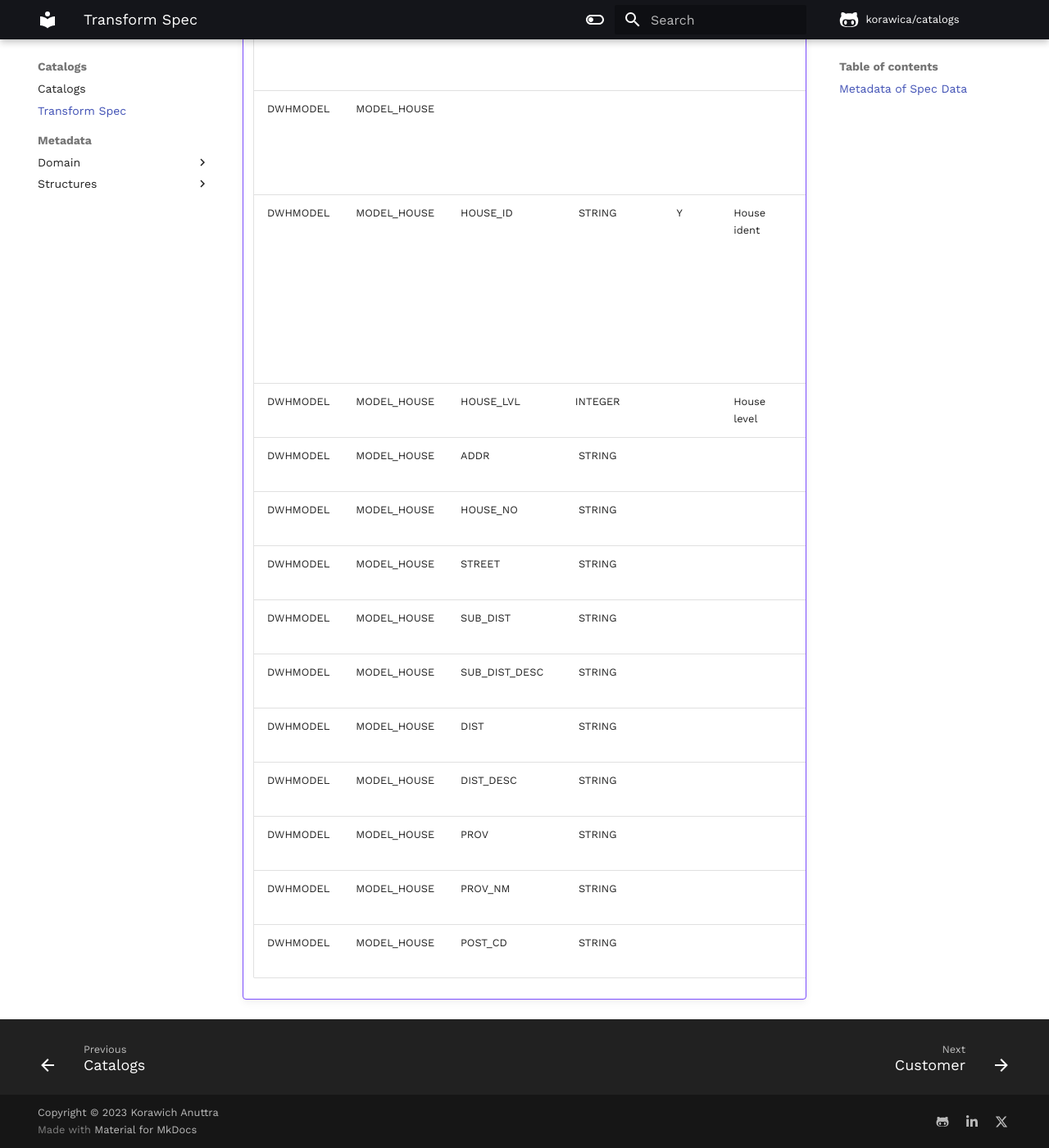
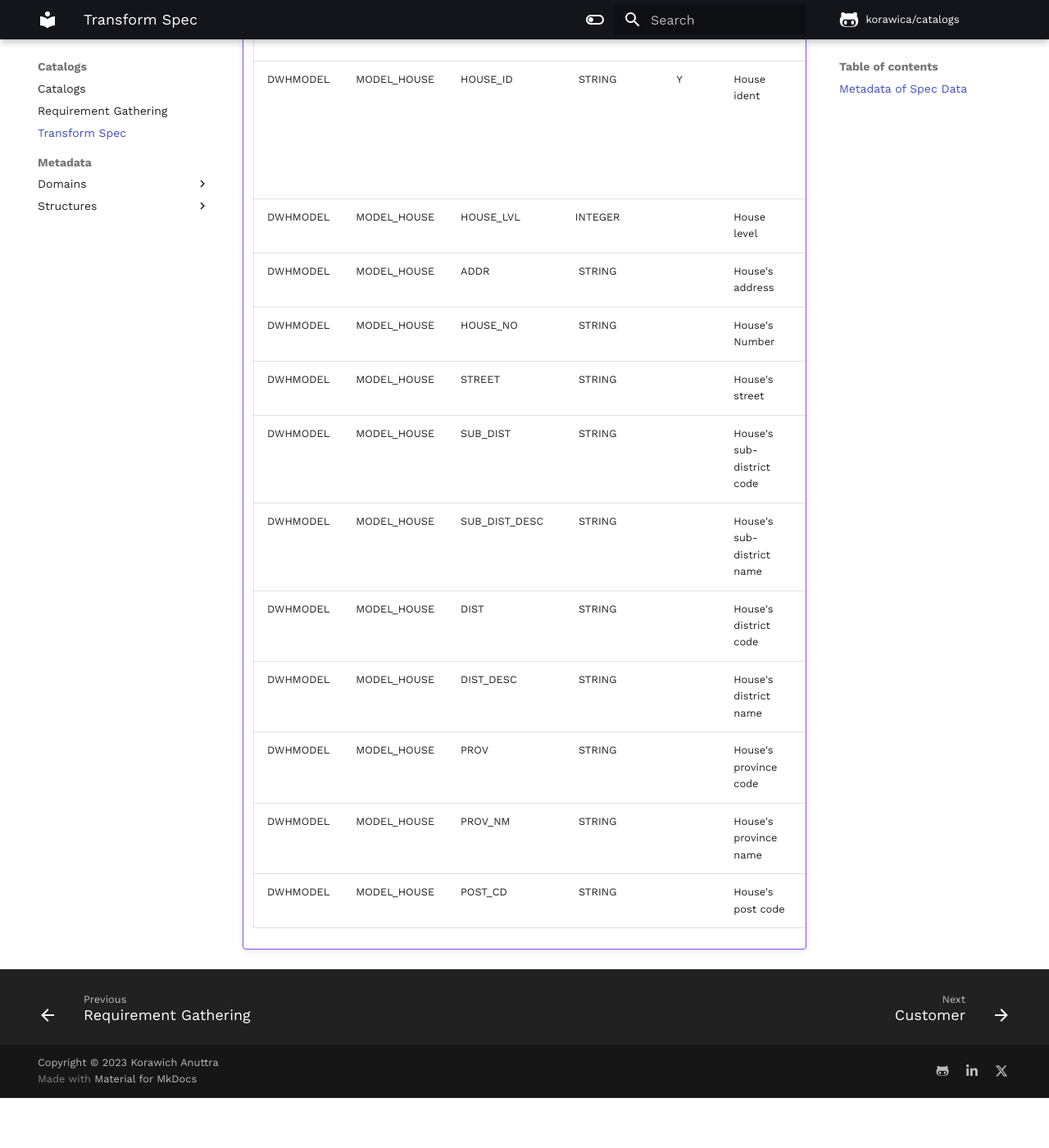
Before and after one commit to korawica/data-modeling, an MkDocs documentation site: the page built from docs/transform-spec.md, in a window 1280 px wide and 1400 px high, scrolled down 2305 px. Shown: the whole window at 82% size. Built offline with MkDocs 1.6.1 and Material for MkDocs 9.7.7, drawn with Linux system fonts in a browser that asks for light colours; comment, search, counter and statistics services are not loaded; after the commit the page ends 3644 px from its top, so only the background shows below that.

Commit message:
:page_facing_up: docs: update requirement gathering docs.

````diff
--- a/docs/transform-spec.md
+++ b/docs/transform-spec.md
@@ -61,7 +61,7 @@ the final product that use to communicate is the transformation spec data.
         addr                                                    AS addr
     LEFT JOIN `data-prod-mobile.external.outbound_subdistrict`  AS sub
         ON addr.subdistrict_code    = sub.subdistrict_id
-    LEFT JOIN `data-prod-mobile.external.outbound_district`    AS dis
+    LEFT JOIN `data-prod-mobile.external.outbound_district`     AS dis
         ON addr.district_code       = dis.district_id
     ```
 
@@ -70,20 +70,20 @@ the final product that use to communicate is the transformation spec data.
 
     The data on the transform spec table will be like;
 
-    | Database  | Table Name /<br>File Name | Column Name   | Data Type |  Key  | Field<br>Definition  | Source System /<br>Database | Table Name /<br>File Name                      | Alias | Column                                                                            | Business Rule Type | Business Rule / Join / Condition                                                                                                                                                              | Remark  | Updated Date  | Updated By  | Remark  |
-    |:----------|:--------------------------|:--------------|:---------:|:-----:|:---------------------|:----------------------------|:-----------------------------------------------|:-----:|:----------------------------------------------------------------------------------|:-------------------|:----------------------------------------------------------------------------------------------------------------------------------------------------------------------------------------------|:--------|:--------------|:------------|:--------|
-    | DWHMODEL  | MODEL_HOUSE               |               |           |       |                      | MOBILE                      | data-prod-mobile.b2c_customer.transaction      | addr  |                                                                                   | Filter             | SELECT DISTINCT<br>cust_address<br>, sub_district_code<br>, district_code<br>, province_code<br>, post_code<br>FROM `data-prod-mobile.b2c_customer.transaction`                               |         |               |             |         |
-    | DWHMODEL  | MODEL_HOUSE               |               |           |       |                      | MOBILE                      | data-prod-mobile.external.outbound_subdistrict |  sub  |                                                                                   | Join               | LEFT JOIN `data-prod-mobile.external.outbound_subdistrict`  AS sub<br>    ON addr.subdistrict_code    = sub.subdistrict_id                                                                    |         |               |             |         |
-    | DWHMODEL  | MODEL_HOUSE               |               |           |       |                      | MOBILE                      | data-prod-mobile.external.outbound_district    |  dis  |                                                                                   | Join               | LEFT JOIN `data-prod-mobile.external.outbound_district`    AS dis<br>    ON addr.district_code       = dis.district_id                                                                        |         |               |             |         |
-    | DWHMODEL  | MODEL_HOUSE               | HOUSE_ID      |  STRING   |   Y   | House ident          | MOBILE                      | data-prod-mobile.b2c_customer.transaction      | addr  | cust_address<br>sub_district_code<br>district_code <br>province_code<br>post_code | Business Rule      | md5(concat(<br>  coalesce(cust_address, '')<br>  , coalesce(sub_district_code, '')<br>  , coalesce(district_code, '')<br>  , coalesce(province_code, '')<br>  , coalesce(post_code, '')<br>)) |         |               |             |         |
-    | DWHMODEL  | MODEL_HOUSE               | HOUSE_LVL     |  INTEGER  |       | House level          | -                           | N/A                                            |  N/A  | N/A                                                                               | Constant           | 1                                                                                                                                                                                             |         |               |             |         |
-    | DWHMODEL  | MODEL_HOUSE               | ADDR          |  STRING   |       |                      | MOBILE                      | data-prod-mobile.b2c_customer.transaction      | addr  | cust_address                                                                      | Move               |                                                                                                                                                                                               |         |               |             |         |
-    | DWHMODEL  | MODEL_HOUSE               | HOUSE_NO      |  STRING   |       |                      | -                           | -                                              |   -   | -                                                                                 | Not Mapped         |                                                                                                                                                                                               |         |               |             |         |
-    | DWHMODEL  | MODEL_HOUSE               | STREET        |  STRING   |       |                      | -                           | -                                              |   -   | -                                                                                 | Not Mapped         |                                                                                                                                                                                               |         |               |             |         |
-    | DWHMODEL  | MODEL_HOUSE               | SUB_DIST      |  STRING   |       |                      | MOBILE                      | data-prod-mobile.b2c_customer.transaction      | addr  | sub_district_code                                                                 | Move               |                                                                                                                                                                                               |         |               |             |         |
-    | DWHMODEL  | MODEL_HOUSE               | SUB_DIST_DESC |  STRING   |       |                      | MOBILE                      | data-prod-mobile.external.outbound_subdistrict |  sub  | sub_district_name                                                                 | Move               |                                                                                                                                                                                               |         |               |             |         |
-    | DWHMODEL  | MODEL_HOUSE               | DIST          |  STRING   |       |                      | MOBILE                      | data-prod-mobile.b2c_customer.transaction      | addr  | district_code                                                                     | Move               |                                                                                                                                                                                               |         |               |             |         |
-    | DWHMODEL  | MODEL_HOUSE               | DIST_DESC     |  STRING   |       |                      | MOBILE                      | data-prod-mobile.external.outbound_district    |  dis  | district_name                                                                     | Move               |                                                                                                                                                                                               |         |               |             |         |
-    | DWHMODEL  | MODEL_HOUSE               | PROV          |  STRING   |       |                      | MOBILE                      | data-prod-mobile.b2c_customer.transaction      | addr  | province_code                                                                     | Move               |                                                                                                                                                                                               |         |               |             |         |
-    | DWHMODEL  | MODEL_HOUSE               | PROV_NM       |  STRING   |       |                      | MOBILE                      | data-prod-mobile.b2c_customer.transaction      | addr  | province_name                                                                     | Move               |                                                                                                                                                                                               |         |               |             |         |
-    | DWHMODEL  | MODEL_HOUSE               | POST_CD       |  STRING   |       |                      | MOBILE                      | data-prod-mobile.b2c_customer.transaction      | addr  | post_code                                                                         | Move               |                                                                                                                                                                                               |         |               |             |         |
+    | Database  | Table Name /<br>File Name | Column Name   | Data Type | Key | Field<br>Definition       | Source System /<br>Database | Table Name /<br>File Name                      | Alias | Column                                                                            | Business Rule Type | <div style="width:35em">Business Rule / Join / Condition</div>                                                                                                                        | Remark              | Updated Date  | Updated By  | Remark  |
+    |:----------|:--------------------------|:--------------|:---------:|:---:|:--------------------------|:----------------------------|:-----------------------------------------------|:-----:|:----------------------------------------------------------------------------------|:-------------------|:--------------------------------------------------------------------------------------------------------------------------------------------------------------------------------------|:--------------------|:--------------|:------------|:--------|
+    | DWHMODEL  | MODEL_HOUSE               | -             |     -     |     | -                         | MOBILE                      | data-prod-mobile.b2c_customer.transaction      | addr  |                                                                                   | Filter             | SELECT DISTINCT<br>cust_address<br>, sub_district_code<br>, district_code<br>, province_code<br>, post_code<br>FROM `data-prod-mobile.b2c_customer.transaction`                       |                     |               |             |         |
+    | DWHMODEL  | MODEL_HOUSE               | -             |     -     |     | -                         | MOBILE                      | data-prod-mobile.external.outbound_subdistrict |  sub  |                                                                                   | Join               | LEFT JOIN `data-prod-mobile.external.outbound_subdistrict` AS sub<br>ON addr.subdistrict_code = sub.subdistrict_id                                                                    |                     |               |             |         |
+    | DWHMODEL  | MODEL_HOUSE               | -             |     -     |     | -                         | MOBILE                      | data-prod-mobile.external.outbound_district    |  dis  |                                                                                   | Join               | LEFT JOIN `data-prod-mobile.external.outbound_district` AS dis<br>ON addr.district_code = dis.district_id                                                                             |                     |               |             |         |
+    | DWHMODEL  | MODEL_HOUSE               | HOUSE_ID      |  STRING   |  Y  | House ident               | MOBILE                      | data-prod-mobile.b2c_customer.transaction      | addr  | cust_address<br>sub_district_code<br>district_code <br>province_code<br>post_code | Business Rule      | md5(concat(<br>  coalesce(cust_address, '')<br>, coalesce(sub_district_code, '')<br>, coalesce(district_code, '')<br>, coalesce(province_code, '')<br>, coalesce(post_code, '')<br>)) | Use `md5` algorithm |               |             |         |
+    | DWHMODEL  | MODEL_HOUSE               | HOUSE_LVL     |  INTEGER  |     | House level               | -                           | N/A                                            |  N/A  | N/A                                                                               | Constant           | 1                                                                                                                                                                                     |                     |               |             |         |
+    | DWHMODEL  | MODEL_HOUSE               | ADDR          |  STRING   |     | House's address           | MOBILE                      | data-prod-mobile.b2c_customer.transaction      | addr  | cust_address                                                                      | Move               |                                                                                                                                                                                       |                     |               |             |         |
+    | DWHMODEL  | MODEL_HOUSE               | HOUSE_NO      |  STRING   |     | House's Number            | -                           | -                                              |   -   | -                                                                                 | Not Mapped         |                                                                                                                                                                                       |                     |               |             |         |
+    | DWHMODEL  | MODEL_HOUSE               | STREET        |  STRING   |     | House's street            | -                           | -                                              |   -   | -                                                                                 | Not Mapped         |                                                                                                                                                                                       |                     |               |             |         |
+    | DWHMODEL  | MODEL_HOUSE               | SUB_DIST      |  STRING   |     | House's sub-district code | MOBILE                      | data-prod-mobile.b2c_customer.transaction      | addr  | sub_district_code                                                                 | Move               |                                                                                                                                                                                       |                     |               |             |         |
+    | DWHMODEL  | MODEL_HOUSE               | SUB_DIST_DESC |  STRING   |     | House's sub-district name | MOBILE                      | data-prod-mobile.external.outbound_subdistrict |  sub  | sub_district_name                                                                 | Move               |                                                                                                                                                                                       |                     |               |             |         |
+    | DWHMODEL  | MODEL_HOUSE               | DIST          |  STRING   |     | House's district code     | MOBILE                      | data-prod-mobile.b2c_customer.transaction      | addr  | district_code                                                                     | Move               |                                                                                                                                                                                       |                     |               |             |         |
+    | DWHMODEL  | MODEL_HOUSE               | DIST_DESC     |  STRING   |     | House's district name     | MOBILE                      | data-prod-mobile.external.outbound_district    |  dis  | district_name                                                                     | Move               |                                                                                                                                                                                       |                     |               |             |         |
+    | DWHMODEL  | MODEL_HOUSE               | PROV          |  STRING   |     | House's province code     | MOBILE                      | data-prod-mobile.b2c_customer.transaction      | addr  | province_code                                                                     | Move               |                                                                                                                                                                                       |                     |               |             |         |
+    | DWHMODEL  | MODEL_HOUSE               | PROV_NM       |  STRING   |     | House's province name     | MOBILE                      | data-prod-mobile.b2c_customer.transaction      | addr  | province_name                                                                     | Move               |                                                                                                                                                                                       |                     |               |             |         |
+    | DWHMODEL  | MODEL_HOUSE               | POST_CD       |  STRING   |     | House's post code         | MOBILE                      | data-prod-mobile.b2c_customer.transaction      | addr  | post_code                                                                         | Move               |                                                                                                                                                                                       |                     |               |             |         |
--- a/mkdocs.yml
+++ b/mkdocs.yml
@@ -52,9 +52,10 @@ extra:
 
 nav:
   - index.md
-  - transform-spec.md
+  - Requirement Gathering: requirement-gathering.md
+  - Transform Spec: transform-spec.md
   - Metadata:
-    - Domain:
+    - Domains:
         - Customer: metadata/domains/customer.md
         - Address: metadata/domains/address.md
     - Structures:
````
Also changed, not shown: README.md (+1 -1 lines), docs/metadata/structures/etl.md (added, +20 -0 lines), docs/metadata/structures/master.md (+19 -11 lines), docs/metadata/structures/transaction.md (+1 -1 lines), docs/requirement-gathering.md (added, +17 -0 lines).
